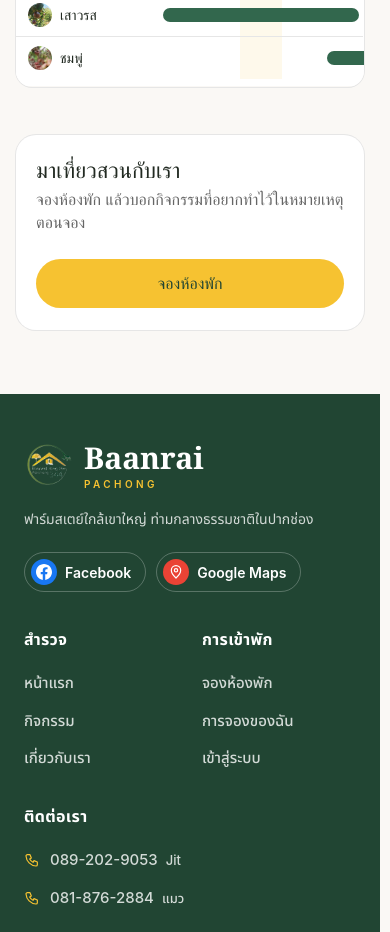
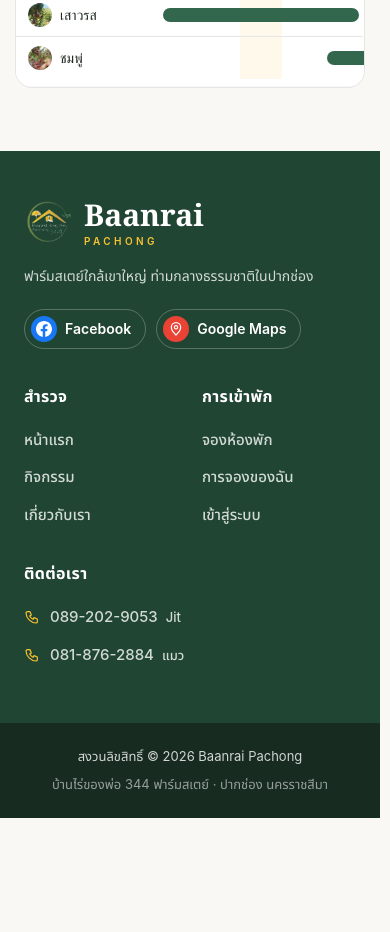
Before and after one commit to arm89400-hue/banrai, a React (Vite) app in the folder frontend/: page /activities in a window 390 px wide. Shown: the part 2860-3792 px from the top of the page. After the commit the page ends 3678 px from the top, so only its background shows below. Built offline with nearby package versions, Linux system fonts and the light colour scheme; no server answers; a web font is replaced by a local one.

Commit message:
Activities page: drop the booking box at the end

```diff
--- a/frontend/src/i18n/strings.js
+++ b/frontend/src/i18n/strings.js
@@ -299,8 +299,6 @@ export const STRINGS = {
     'season.title': 'ทั้งปี มีอะไรให้เก็บ',
     'season.none': 'ช่วงนี้ไม่มีผลไม้ตามฤดู',
     'season.listTitle': 'ผลไม้ของบ้านไร่',
-    'act.ctaTitle': 'มาเที่ยวสวนกับเรา',
-    'act.ctaText': 'จองห้องพัก แล้วบอกกิจกรรมที่อยากทำไว้ในหมายเหตุตอนจอง',
     'season.harvest': 'ช่วงเก็บ',
     'season.ripeNow': 'กำลังออกเดือนนี้',
     fruitInfo: {
@@ -629,8 +627,6 @@ export const STRINGS = {
     'season.title': 'Something to pick all year',
     'season.none': 'No fruit in season this month',
     'season.listTitle': 'Our fruit',
-    'act.ctaTitle': 'Come and stay on the farm',
-    'act.ctaText': 'Book a room and tell us which activities you would like in the booking note.',
     'season.harvest': 'Picking season',
     'season.ripeNow': 'In season this month',
     fruitInfo: {
--- a/frontend/src/pages/Activity.css
+++ b/frontend/src/pages/Activity.css
@@ -1,6 +1,6 @@
 /* Activities: a photo on top, the activities as photo cards (two big,
    the rest smaller, like the rooms on Home), the fruit ripe this month,
-   the fruit calendar, then on to booking. Lines up with the header. */
+   and the fruit calendar. Lines up with the header. */
 .acts {
   padding: 112px max(20px, calc((100% - 1110px) / 2)) 96px;
   background: var(--bg);
@@ -307,29 +307,6 @@
   white-space: nowrap;
 }
 
-/* ---------- On to booking ---------- */
-.acts-cta {
-  display: flex;
-  justify-content: space-between;
-  align-items: center;
-  gap: 24px;
-  margin-top: 72px;
-  padding: 26px 32px;
-  border-radius: 20px;
-  background: var(--white);
-  box-shadow: 0 0 0 1px var(--border);
-}
-.acts .acts-cta h2 {
-  font-size: 22px;
-}
-.acts-cta p {
-  margin: 4px 0 0;
-  color: var(--text-muted);
-}
-.acts-cta .page-cta {
-  flex: none;
-}
-
 /* ---------- Tablet ---------- */
 @media (max-width: 960px) {
   .act-cards--small {
@@ -415,13 +392,4 @@
     background: var(--white);
     box-shadow: 6px 0 8px -6px rgba(0, 0, 0, 0.12);
   }
-  .acts-cta {
-    flex-direction: column;
-    align-items: stretch;
-    margin-top: 48px;
-    padding: 22px 20px;
-  }
-  .acts-cta .page-cta {
-    text-align: center;
-  }
 }
--- a/frontend/src/pages/Activity.jsx
+++ b/frontend/src/pages/Activity.jsx
@@ -1,5 +1,4 @@
 import { useEffect, useRef, useState } from 'react';
-import { Link } from 'react-router-dom';
 import { FRUIT_SEASONS, fruitPhoto, inRange } from '../lib/seasons';
 import { api } from '../lib/api';
 import { listingPhotos } from '../lib/photos';
@@ -67,8 +66,8 @@ function ActivityCard({ item, onOpen }) {
 
 // Public page of the farm's activities: a photo on top, the activities as
 // cards (two big, the rest smaller - managed in admin), the fruit ripe this
-// month, the fruit calendar for the whole year, then on to booking. Tapping
-// a fruit opens it large in FruitViewer.
+// month, and the fruit calendar for the whole year. Tapping a fruit opens
+// it large in FruitViewer.
 export default function Activity() {
   const { t, lang, locale } = useLang();
   const thisMonth = new Date().getMonth() + 1;
@@ -220,16 +219,6 @@ export default function Activity() {
         </div>
       </section>
 
-      {/* Where to go next: activities are arranged as part of a stay. */}
-      <section className="acts-cta">
-        <div>
-          <h2>{t('act.ctaTitle')}</h2>
-          <p>{t('act.ctaText')}</p>
-        </div>
-        <Link to="/book" className="page-cta">
-          {t('nav.book')}
-        </Link>
-      </section>
 
       {gallery && (
         <Lightbox
```
